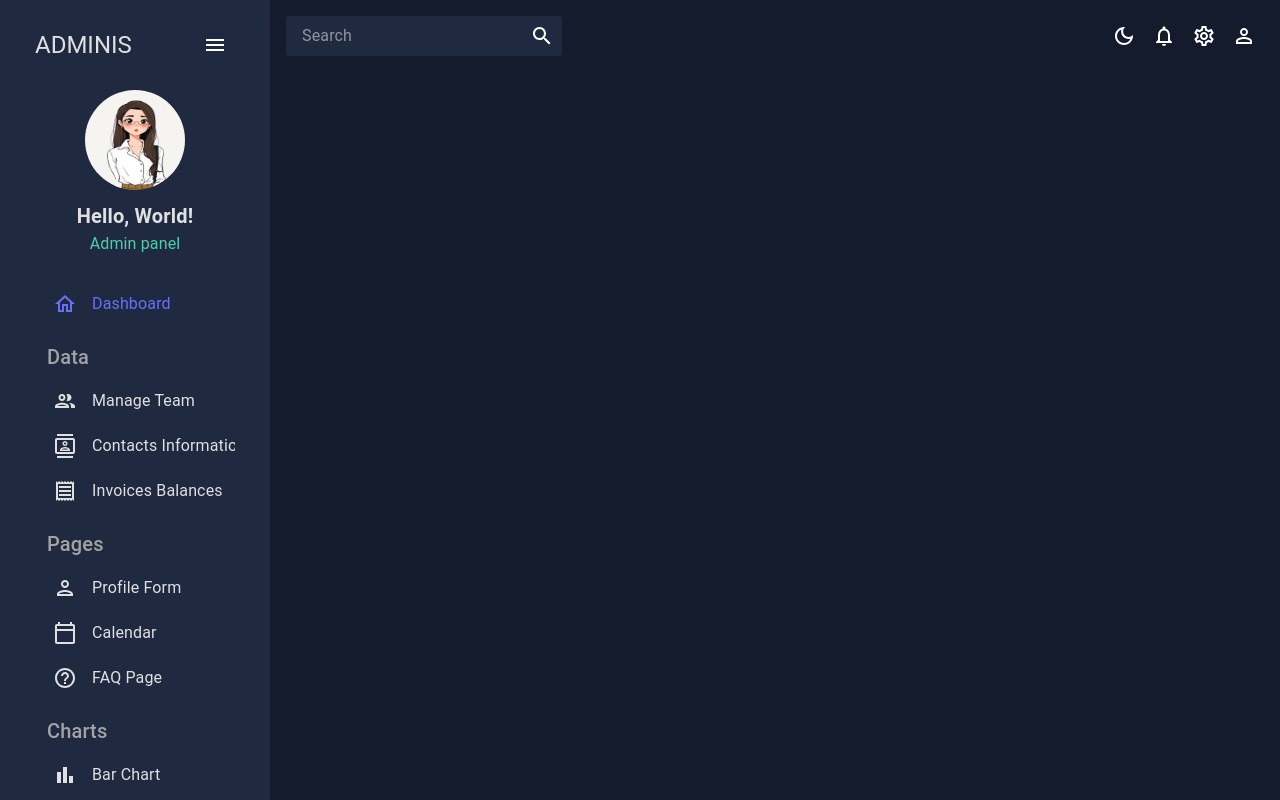
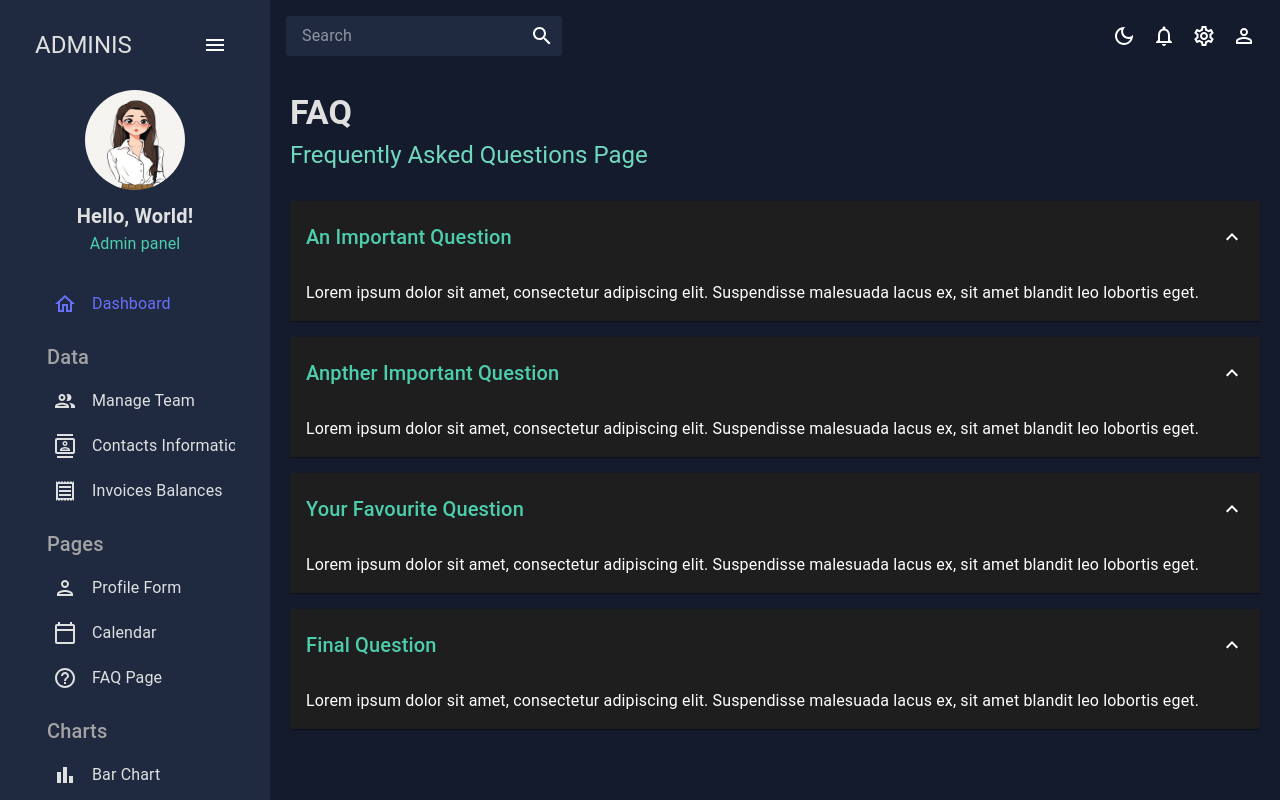
Before and after one commit to Tahrim19/admin-dashboard, a React (Create React App) app: page /faq in a window 1280 px wide. Built offline with nearby package versions, Linux system fonts and the light colour scheme.

Commit message:
faq page

```diff
--- a/src/App.js
+++ b/src/App.js
@@ -11,7 +11,7 @@ import Contacts from './scenes/contacts'
 import Form from './scenes/form'
 // import Line from './scenes/line'
 // import Pie from './scenes/pie'
-// import FAQ from './scenes/faq'
+import FAQ from './scenes/faq'
 // import Geography from './scenes/geography'
 import Calendar from './scenes/calendar'
 
@@ -35,7 +35,7 @@ function App() {
               {/* <Route path='/bar' element={<Bar/>}/> */}
               {/* <Route path='/pie' element={<Pie/>}/> */}
               {/* <Route path='/line' element={<Line/>}/> */}
-              {/* <Route path='/faq' element={<FAQ/>}/> */}
+              <Route path='/faq' element={<FAQ/>}/>
               {/* <Route path='/geography' element={<Geography/>}/> */}
               <Route path='/calendar' element={<Calendar/>}/>
             </Routes>
--- /dev/null
+++ b/src/scenes/faq/index.jsx
@@ -0,0 +1,76 @@
+import { Box, useTheme } from "@mui/material";
+import Header from "../../components/Header";
+import Accordion from "@mui/material/Accordion";
+import AccordionSummary from "@mui/material/AccordionSummary";
+import AccordionDetails from "@mui/material/AccordionDetails";
+import Typography from "@mui/material/Typography";
+import ExpandMoreIcon from "@mui/icons-material/ExpandMore";
+import { tokens } from "../../theme";
+
+const FAQ = () => {
+  const theme = useTheme();
+  const colors = tokens(theme.palette.mode);
+  return (
+    <Box m="20px">
+      <Header title="FAQ" subtitle="Frequently Asked Questions Page" />
+
+      <Accordion defaultExpanded>
+        <AccordionSummary expandIcon={<ExpandMoreIcon />}>
+          <Typography variant="h6" color={colors.greenAccent[500]}>
+            An Important Question
+          </Typography>
+        </AccordionSummary>
+        <AccordionDetails>
+          <Typography>
+            Lorem ipsum dolor sit amet, consectetur adipiscing elit. Suspendisse
+            malesuada lacus ex, sit amet blandit leo lobortis eget.
+          </Typography>
+        </AccordionDetails>
+      </Accordion>
+
+      <Accordion defaultExpanded>
+        <AccordionSummary expandIcon={<ExpandMoreIcon />}>
+          <Typography variant="h6" color={colors.greenAccent[500]}>
+            Anpther Important Question
+          </Typography>
+        </AccordionSummary>
+        <AccordionDetails>
+          <Typography>
+            Lorem ipsum dolor sit amet, consectetur adipiscing elit. Suspendisse
+            malesuada lacus ex, sit amet blandit leo lobortis eget.
+          </Typography>
+        </AccordionDetails>
+      </Accordion>
+
+      <Accordion defaultExpanded>
+        <AccordionSummary expandIcon={<ExpandMoreIcon />}>
+          <Typography variant="h6" color={colors.greenAccent[500]}>
+            Your Favourite Question
+          </Typography>
+        </AccordionSummary>
+        <AccordionDetails>
+          <Typography>
+            Lorem ipsum dolor sit amet, consectetur adipiscing elit. Suspendisse
+            malesuada lacus ex, sit amet blandit leo lobortis eget.
+          </Typography>
+        </AccordionDetails>
+      </Accordion>
+
+      <Accordion defaultExpanded>
+        <AccordionSummary expandIcon={<ExpandMoreIcon />}>
+          <Typography variant="h6" color={colors.greenAccent[500]}>
+            Final Question
+          </Typography>
+        </AccordionSummary>
+        <AccordionDetails>
+          <Typography>
+            Lorem ipsum dolor sit amet, consectetur adipiscing elit. Suspendisse
+            malesuada lacus ex, sit amet blandit leo lobortis eget.
+          </Typography>
+        </AccordionDetails>
+      </Accordion>
+
+    </Box>
+  );
+};
+export default FAQ;
```
